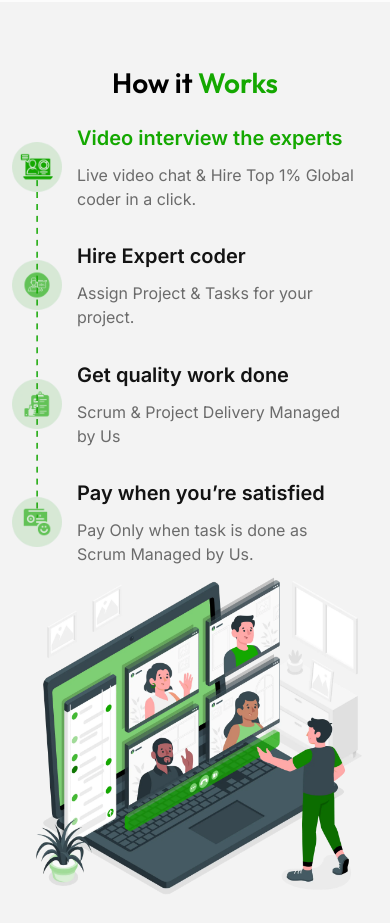
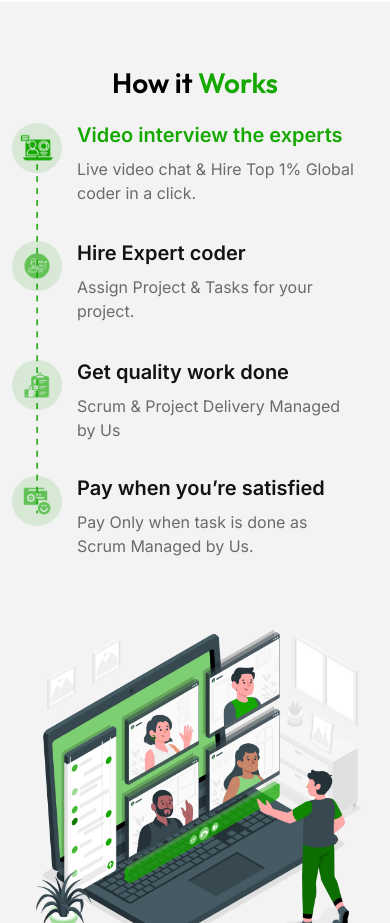
Before and after one commit to David-saini/HIRE-CODER, a plain HTML site: page index.html in a window 390 px wide. Shown: the part 4840-5763 px from the top of the page. Drawn offline with nearby package versions, Linux system fonts and the light colour scheme.

Commit message:
timeline responsive

```diff
--- a/index.html
+++ b/index.html
@@ -3239,15 +3239,15 @@
 
                     <div class="tab flex flex-col">
                         <div class="relative z-10">
-                            <img class="sm:ps-7 h-full ps-6 mt-9" src="./assets/images/webp/dotted_line.webp"
+                            <img class="sm:ps-7 h-full ps-6 mt-8 pb-14" src="./assets/images/webp/dotted_line.webp"
                                 alt="dotted_line">
 
-                            <div class="mb-6 absolute top-0 start-0 flex items-center gap-[15px] sm:gap-[20px]">
-                                <img class="w-[50px] sm:w-[60px]" src="./assets/images/webp/interview_img.webp"
-                                    alt="interview_img.webp">
+                            <div class="mb-6 absolute top-0 start-0 flex gap-[15px] sm:gap-[20px]">
+                                <img class="w-[50px] h-[50px] sm:w-[60px] sm:h-[60px]"
+                                    src="./assets/images/webp/interview_img.webp" alt="interview_img.webp">
                                 <div class="flex flex-col gap-2.5">
                                     <button
-                                        class="tablinks active transition-all duration-300 text-lg ff_inter font-semibold text-black1 flex items-start"
+                                        class="tablinks active transition-all duration-300 text-lg md:text-xl ff_inter font-semibold text-black1 flex items-start leading-[120%]"
                                         onclick="openCity(event, 'London')">
                                         Video interview the experts</button>
                                     <p class="opacity-60 ff_inter font-normal leading-[150%] max-w-[361px] text-dark">
@@ -3255,12 +3255,12 @@
                                 </div>
                             </div>
 
-                            <div class="mb-6 absolute top-[30%] flex items-center  gap-[15px] sm:gap-[20px]">
-                                <img class="w-[50px] sm:w-[60px]" src="./assets/images/webp/coder_img.webp"
-                                    alt="coder_img.webp">
+                            <div class="mb-6 absolute start-0 top-[26.5%] flex gap-[15px] sm:gap-[20px]">
+                                <img class="w-[50px] h-[50px] sm:w-[60px] sm:h-[60px]"
+                                    src="./assets/images/webp/coder_img.webp" alt="coder_img.webp">
                                 <div class="flex flex-col gap-2.5">
                                     <button
-                                        class="tablinks transition-all duration-300  text-lg  ff_inter text-black1 font-semibold flex items-start"
+                                        class="tablinks transition-all duration-300 text-lg md:text-xl ff_inter text-black1 font-semibold flex items-start leading-[120%]"
                                         onclick="openCity(event, 'Paris')">Hire Expert coder</button>
                                     <p class="opacity-60 ff_inter font-normal leading-[150%] max-w-[269px] text-dark">
                                         Assign
@@ -3268,12 +3268,12 @@
                                 </div>
                             </div>
 
-                            <div class="mb-6 absolute top-[60%] flex items-center  gap-[15px] sm:gap-[20px]">
-                                <img class="w-[50px] sm:w-[60px]" src="./assets/images/webp/work_done_img.webp"
-                                    alt="work_done_img.webp">
+                            <div class="mb-6 absolute start-0 top-[53%] flex gap-[15px] sm:gap-[20px]">
+                                <img class="w-[50px] h-[50px] sm:w-[60px] sm:h-[60px]"
+                                    src="./assets/images/webp/work_done_img.webp" alt="work_done_img.webp">
                                 <div class="flex flex-col gap-2.5">
                                     <button
-                                        class="tablinks transition-all duration-300 text-lg  ff_inter font-semibold text-black1 flex items-start"
+                                        class="tablinks transition-all duration-300 text-lg md:text-xl ff_inter font-semibold text-black1 flex items-start leading-[120%]"
                                         onclick="openCity(event, 'Tokyo')">Get quality work
                                         done</button>
                                     <p class="opacity-60 ff_inter font-normal leading-[150%] max-w-[282px] text-dark">
@@ -3283,12 +3283,12 @@
                                 </div>
                             </div>
 
-                            <div class="absolute top-[90%] flex items-center  gap-[15px] sm:gap-[20px]">
-                                <img class="w-[50px] sm:w-[60px]" src="./assets/images/webp/satisfied_img.webp"
-                                    alt="satisfied.webp">
+                            <div class="absolute start-0 top-[79%] flex gap-[15px] sm:gap-[20px]">
+                                <img class="w-[50px] h-[50px] sm:h-[60px] sm:w-[60px]"
+                                    src="./assets/images/webp/satisfied_img.webp" alt="satisfied.webp">
                                 <div class="flex flex-col gap-2.5">
                                     <button
-                                        class="tablinks transition-all duration-300 text-lg  ff_inter font-semibold text-black1 flex items-start"
+                                        class="tablinks transition-all duration-300 text-lg md:text-xl ff_inter font-semibold text-black1 flex items-start leading-[120%]"
                                         onclick="openCity(event, 'japan')">Pay when you’re
                                         satisfied</button>
                                     <p
```
